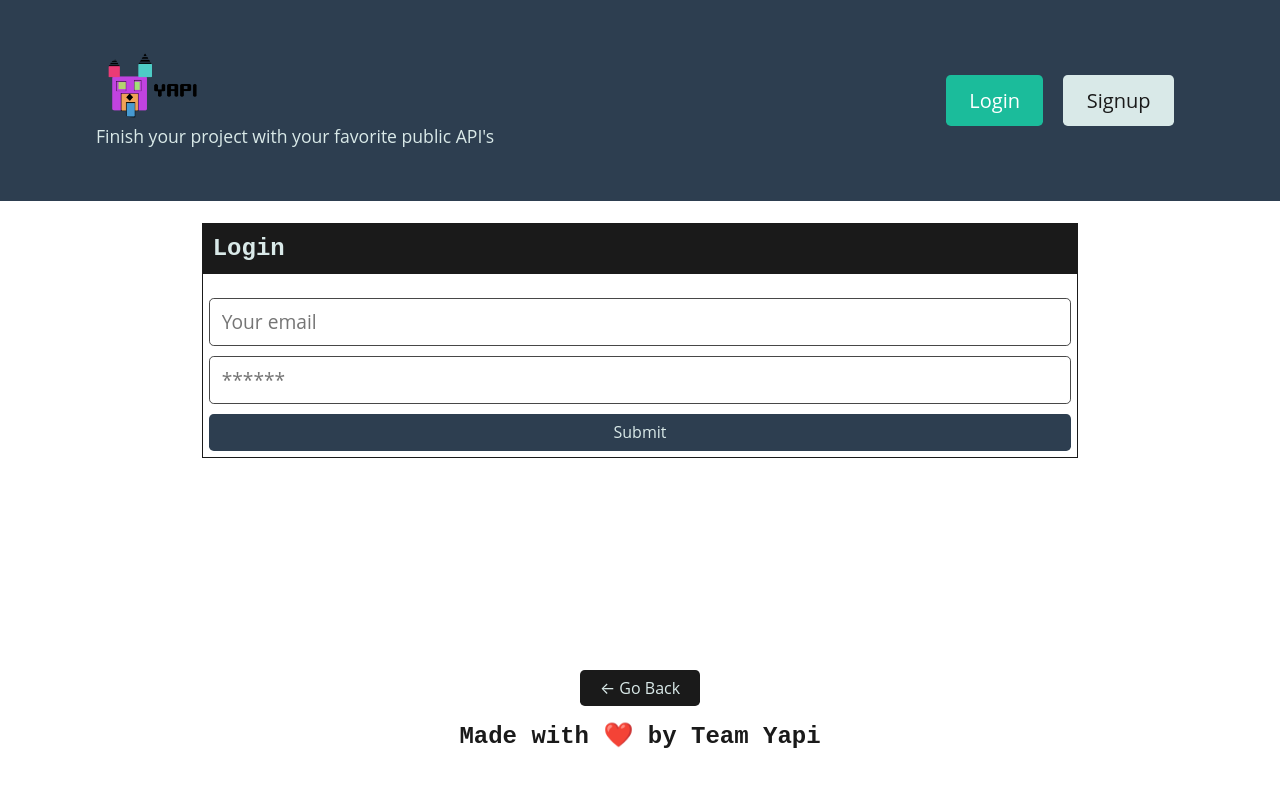
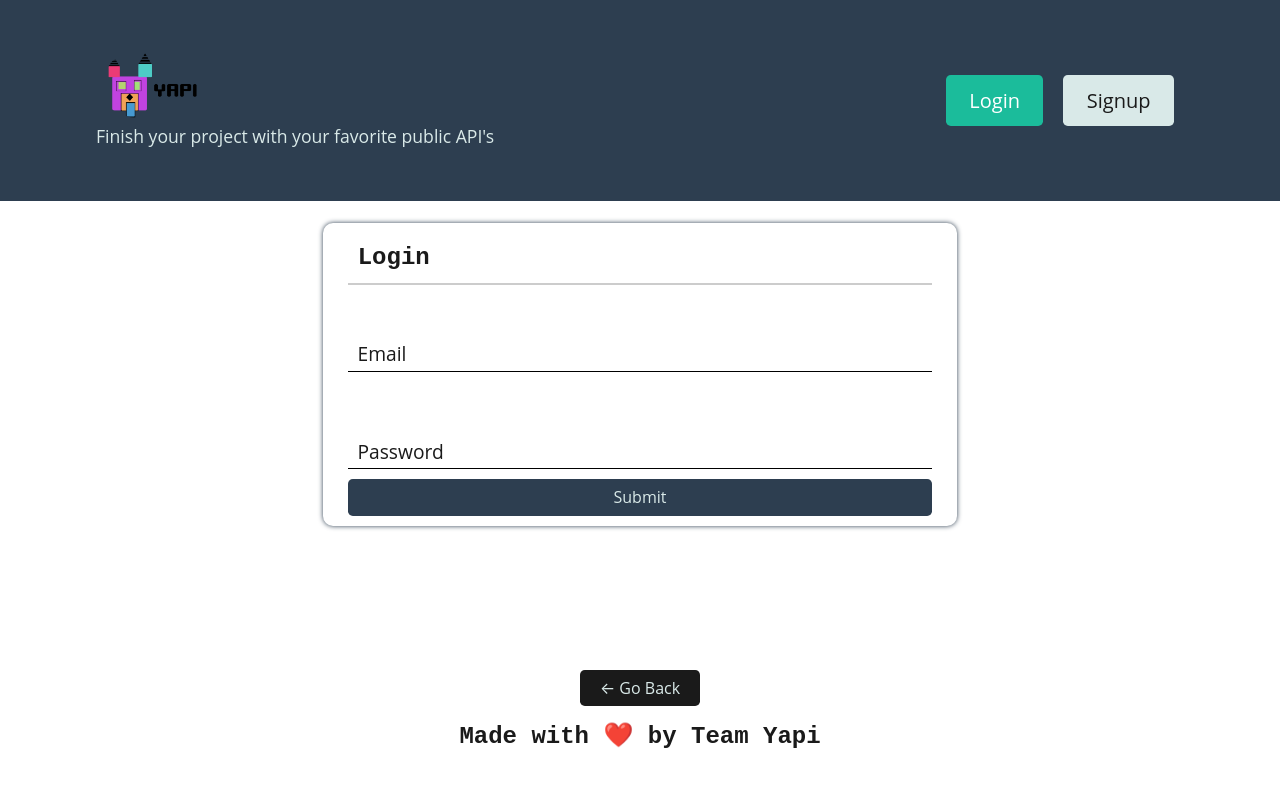
Before and after one commit to m-car/YAPI, a React (Create React App) app in the folder client/: page /login in a window 1280 px wide. Shown: the top 786 px of the page. Built offline with nearby package versions, Linux system fonts and the light colour scheme.

Commit message:
added style to log in page

```diff
--- a/client/src/pages/Login.js
+++ b/client/src/pages/Login.js
@@ -2,6 +2,7 @@ import React, { useState } from "react";
 import { Link } from "react-router-dom";
 import { useMutation } from "@apollo/client";
 import { LOGIN_USER } from "../utils/mutations";
+import "./login.css";
 
 import Auth from "../utils/auth";
 
@@ -42,9 +43,9 @@ const Login = (props) => {
 
   return (
     <main className="flex-row justify-center mb-4">
-      <div className="col-12 col-lg-10">
-        <div className="card">
-          <h4 className="card-header bg-dark text-light p-2">Login</h4>
+      <div className="col-12 col-md-10 col-lg-7 customContainer">
+        <div className="formContainer">
+          <h4 className="card-header p-2 head">Login</h4>
           <div className="card-body">
             {data ? (
               <p>
@@ -54,21 +55,25 @@ const Login = (props) => {
             ) : (
               <form onSubmit={handleFormSubmit}>
                 <input
-                  className="form-input"
-                  placeholder="Your email"
+                  className="userInput userEmail"
                   name="email"
                   type="email"
                   value={formState.email}
                   onChange={handleChange}
                 />
+                <label for="email" className="emailLabel">
+                  Email
+                </label>
                 <input
-                  className="form-input"
-                  placeholder="******"
+                  className="userInput userPassword"
                   name="password"
                   type="password"
                   value={formState.password}
                   onChange={handleChange}
                 />
+                <label for="password" className="passwordLabel">
+                  Password
+                </label>
                 <button
                   className="btn btn-block btn-primary"
                   style={{ cursor: "pointer" }}
--- /dev/null
+++ b/client/src/pages/login.css
@@ -0,0 +1,68 @@
+.customContainer {
+  border-radius: 10px;
+  box-shadow: 0px 0px 5px #2d3e50;
+}
+
+.formContainer {
+  padding: 10px;
+  border: none;
+  border-radius: 2px;
+}
+
+.head {
+  border-bottom: 2px solid rgba(128, 128, 128, 0.404);
+  margin-bottom: 30px;
+}
+
+.userInput {
+  border: none;
+  border-bottom: 1px solid black;
+  color: purple;
+  font-size: 1.2rem;
+  width: 100%;
+  padding: 0.75rem;
+  margin: 0.625rem 0;
+  transition: all 0.3s ease-in-out;
+}
+
+.userEmail {
+  margin-bottom: 40px;
+}
+
+.emailLabel {
+  padding-top: 10px;
+  left: 30px;
+  top: 100px;
+  position: absolute;
+  transition: all 0.3s ease-in-out;
+}
+
+.userEmail:focus {
+  outline: none;
+  border: solid #2d3e50;
+  border-radius: 10px;
+}
+
+.userEmail:focus + label {
+  top: 60px;
+  font-size: 1rem;
+}
+
+.passwordLabel {
+  padding-top: 10px;
+  left: 30px;
+  top: 198px;
+  position: absolute;
+  transition: all 0.3s ease-in-out;
+}
+
+.userPassword:focus {
+  outline: none;
+  border: solid #2d3e50;
+  border-radius: 10px;
+}
+
+.userPassword:focus + label {
+  top: 158px;
+  font-size: 1rem;
+}
```
Also changed, not shown: 1 other file (tests, documents, lock files or other folders).
